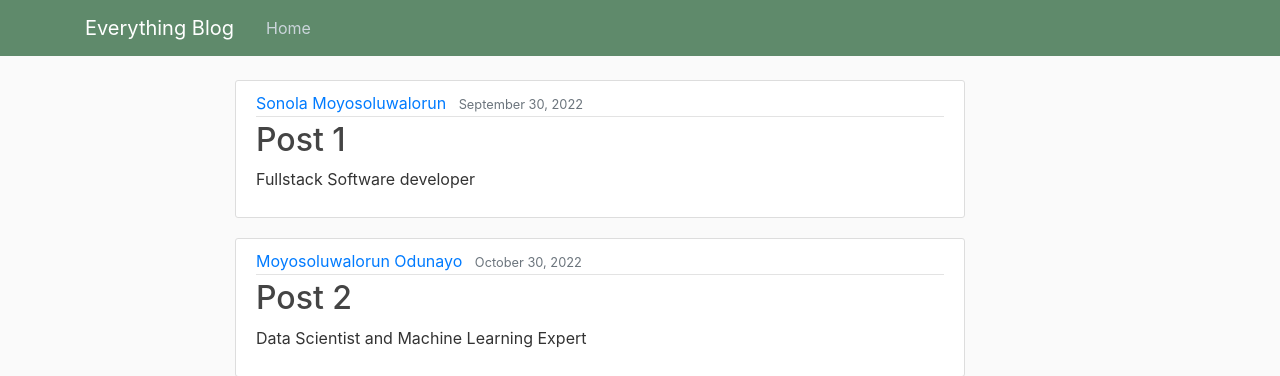
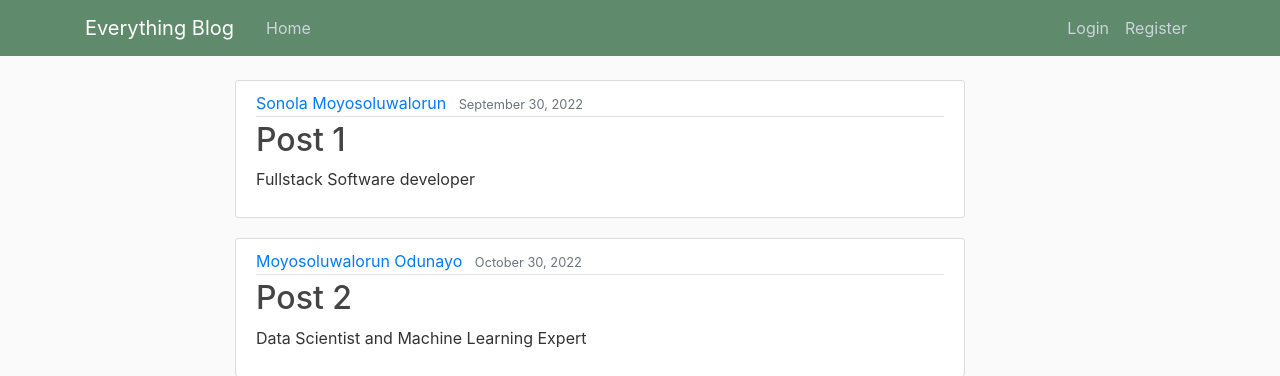
Before and after one commit to SonolaMoyo/postregistry, a Flask app: page / in a window 1280 px wide. Shown: the top 376 px of the page. Run offline with Flask 2, Linux system fonts and the light colour scheme; some libraries are stand-ins or nearby versions.

Commit message:
commiting all little changes

```diff
--- a/templates/layout.html
+++ b/templates/layout.html
@@ -29,7 +29,10 @@
               <a class="nav-item nav-link" href="{{ url_for('home') }}">Home</a>
             </div>
             <!-- Navbar Right Side -->
-
+              <div class="navbar-nav">
+                  <a class="nav-item nav-link" href="{{ url_for('login') }}">Login</a>
+              <a class="nav-item nav-link" href="{{ url_for('register') }}">Register</a>
+            </div>
           </div>
         </div>
       </nav>
```
